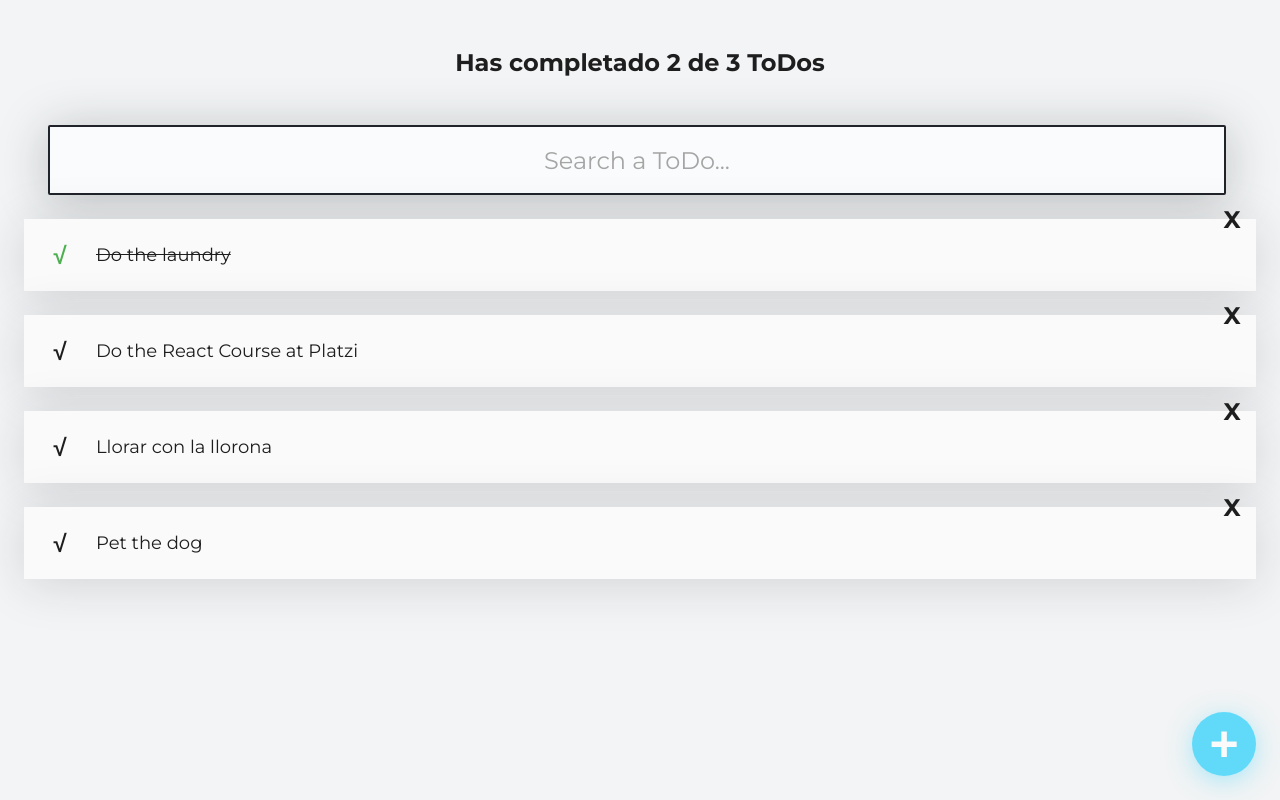
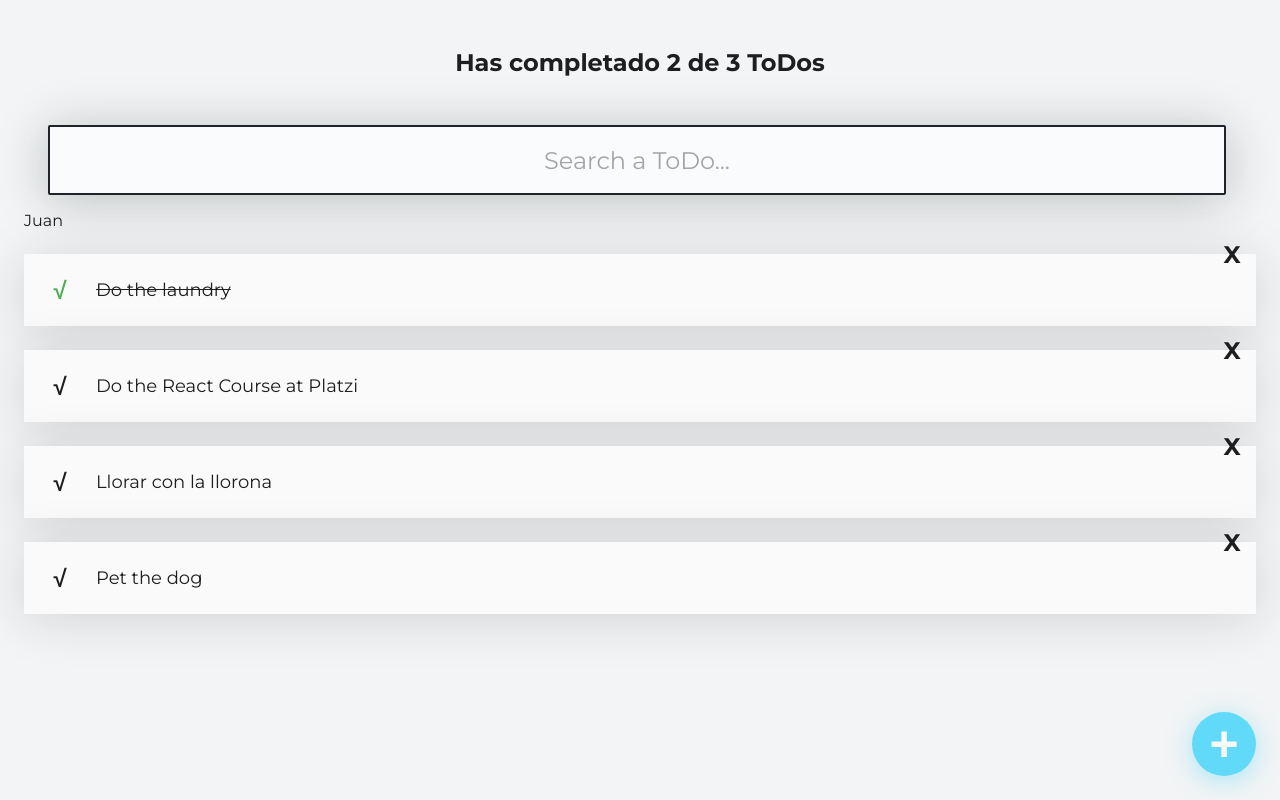
Before and after one commit to DanielSalmeron3b/todo-app-react, a React (Create React App) app: page / in a window 1280 px wide. Built offline with nearby package versions, Linux system fonts and the light colour scheme.

Commit message:
Learning about the state on React

```diff
--- a/src/TodoSearch.js
+++ b/src/TodoSearch.js
@@ -2,17 +2,20 @@ import React from "react";
 import './TodoSearch.css';
 
 function TodoSearch(){
+    const [patito, setPatito] = React.useState('Juan');
+
     const onSearchValueChange = (event) => {
         console.log(event.target.value);
     };
 
-    return (
+    return [
         <input
             className="todo-search-input"
             placeholder="Search a ToDo..."
-            onChange={onSearchValueChange}
-        />
-    );
+            onChange={() => setPatito('Daninel')}
+        />,
+        <p>{patito}</p>
+    ];
 };
 
 export { TodoSearch };
```
